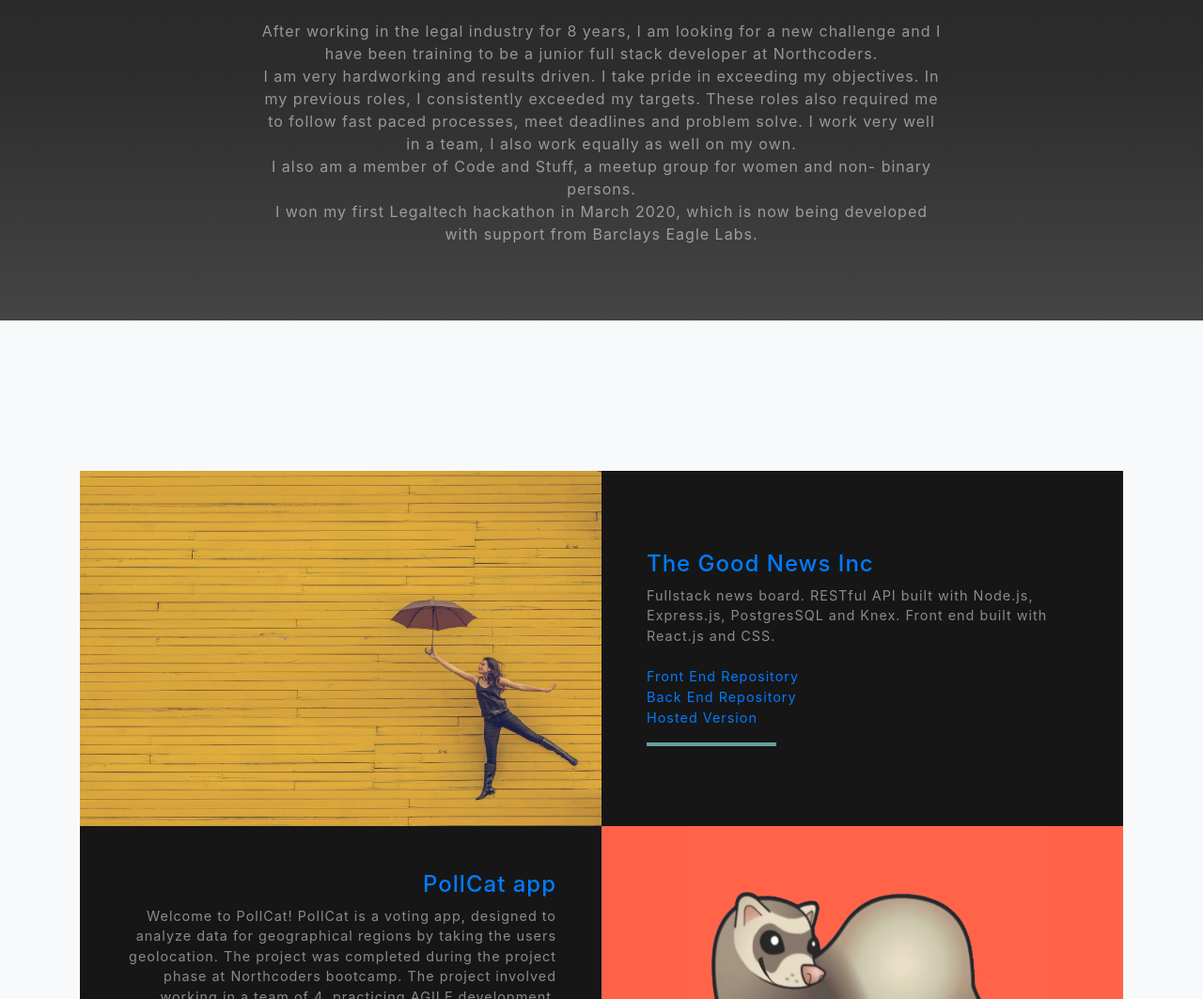
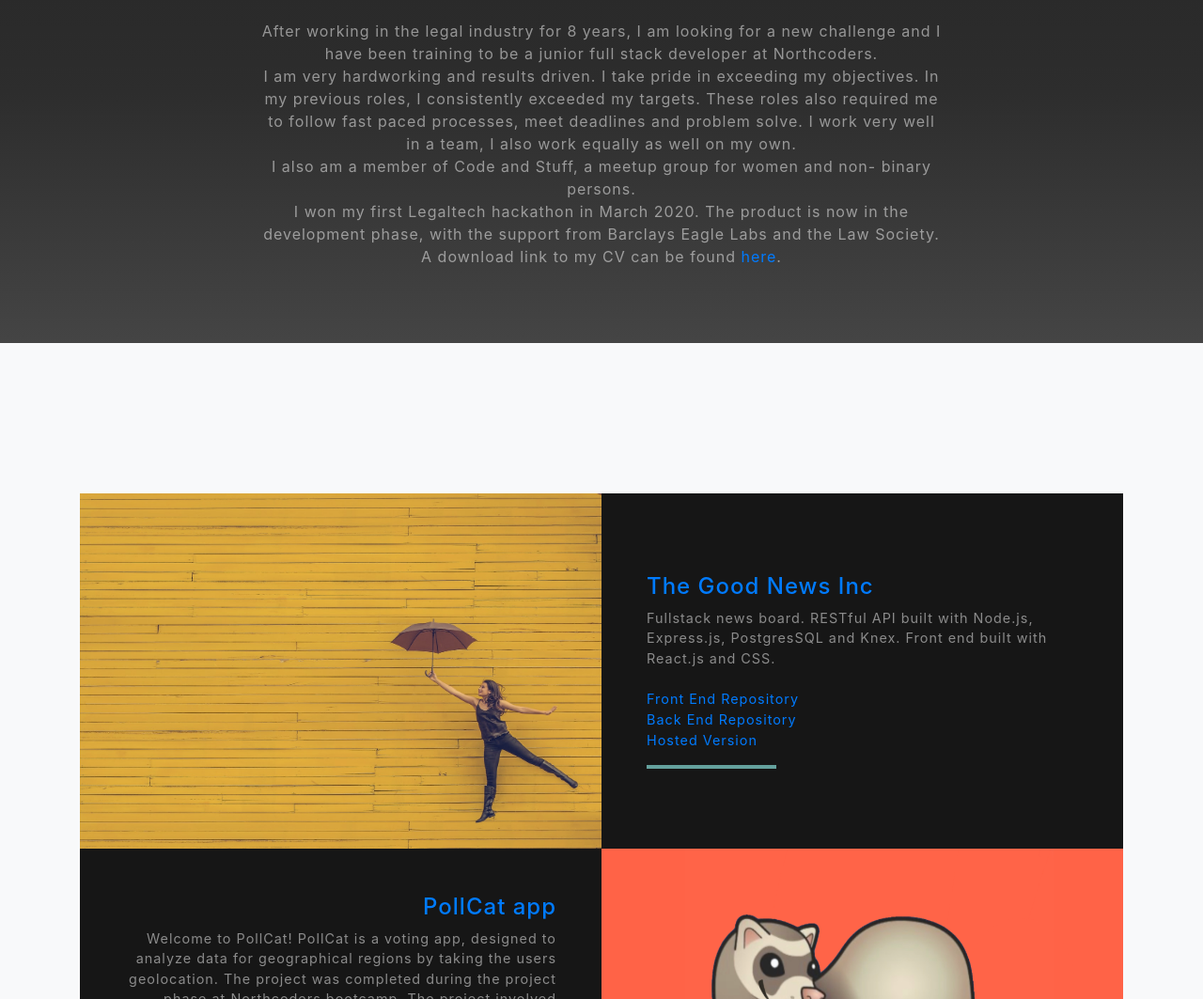
Before and after one commit to Kirstygoodary/Portfolio, a website with bundled scripts: page dist/index.html in a window 1280 px wide. Shown: the part 1509-2572 px from the top of the page at 94% size. Built offline with nearby package versions, Linux system fonts and the light colour scheme.

Commit message:
included CV link

```diff
--- a/dist/index.html
+++ b/dist/index.html
@@ -73,7 +73,8 @@
                         my own.
 
                         <br> I also am a member of Code and Stuff, a meetup group for women and non- binary persons.
-                        <br> I won my first Legaltech hackathon in March 2020, which is now being developed with support from Barclays Eagle Labs.
+                        <br> I won my first Legaltech hackathon in March 2020. The product is now in the development phase, with the support from Barclays Eagle Labs and the Law Society.
+                        A download link to my CV can be found<a href="img/CV - March 2020.pdf" download> here</a>.
                     </p>
                 </div>
 
```
Also changed, not shown: 1 other file.
